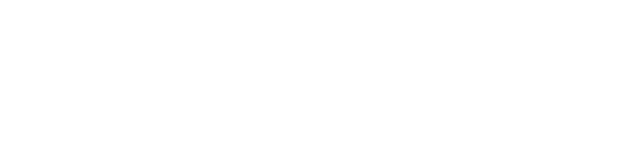
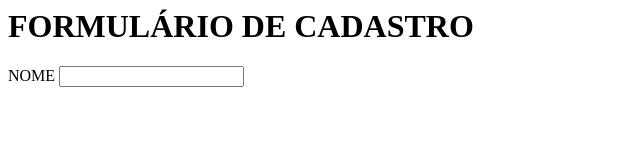
Before and after one commit to WesleyVinisk/formulario, a plain HTML site: page index.html in a window 1280 px wide. Shown: the whole page, without its empty margins (0-640 px from the left). Drawn offline with Linux system fonts and the light colour scheme.

Commit message:
Update index.html

```diff
--- a/index.html
+++ b/index.html
@@ -1,8 +1,45 @@
 <html>
 
+
+
+
 <head>
-<link rel=stylesheet" href="style.css"
-<head>
+
+<link rel="stylesheet" href="style.css">
+
+</head>
+
+
+
+
+
 
 
 <body>
+
+<h1>FORMULÁRIO DE CADASTRO</h1>
+
+<main>
+
+<form>
+
+<label>NOME</label>
+
+<input type="text" id="nome">
+
+</form>
+
+</main>
+
+
+
+
+</body>
+
+
+
+
+
+
+
+</html>
```
